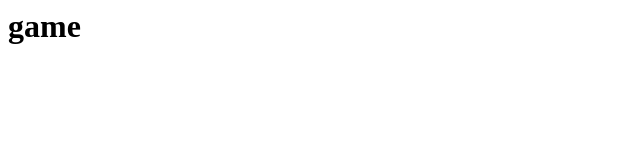
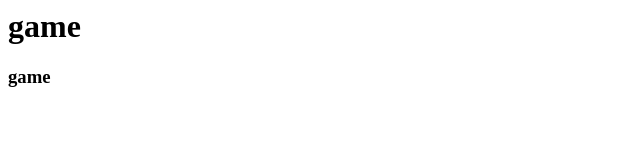
Before and after one commit to 2732ii2/Rolling_the_dice, a plain HTML site: page index.html in a window 1280 px wide. Shown: the full height of the page, 0-640 px from the left. Drawn offline with Linux system fonts and the light colour scheme.

Commit message:
first_commit

```diff
--- a/index.html
+++ b/index.html
@@ -7,5 +7,6 @@
 </head>
 <body>
     <h1>game</h1>
+    <h3>game</h3>
 </body>
 </html>
```
